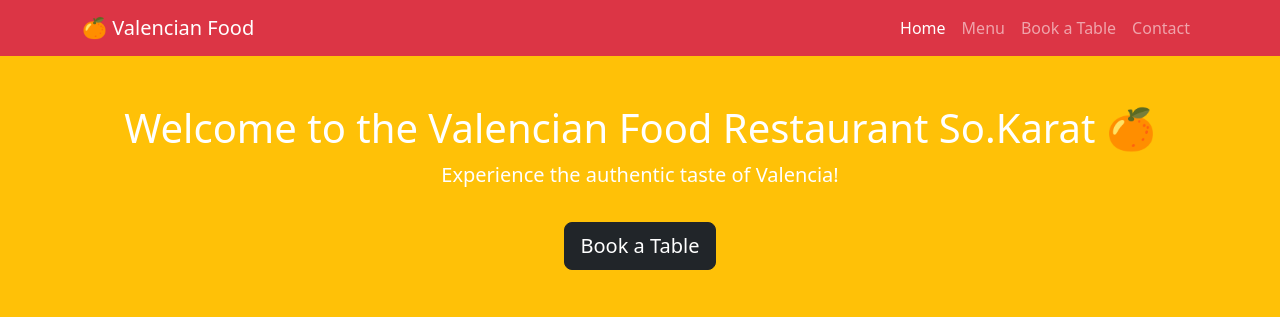
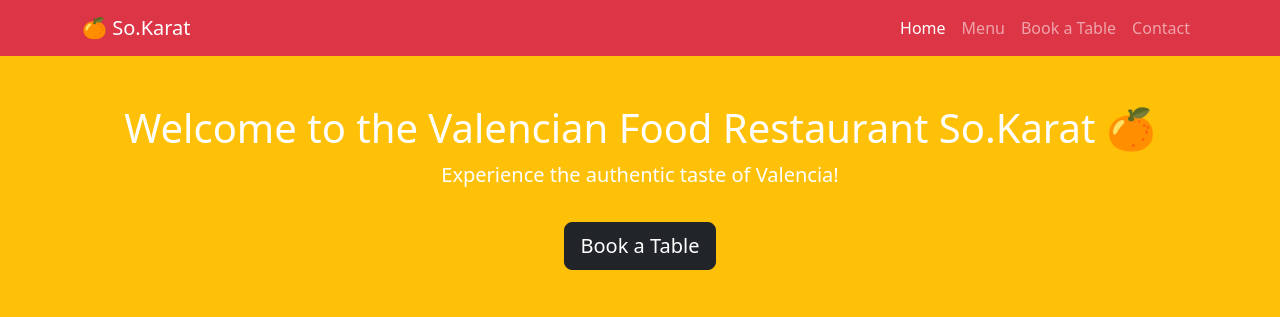
Before and after one commit to NavyBlue06/valencian_food_booking, a Django app: page / in a window 1280 px wide. Shown: the top 317 px of the page. Run offline with Django 4.2, Linux system fonts and the light colour scheme.

Commit message:
change name

```diff
--- a/reservations/templates/home.html
+++ b/reservations/templates/home.html
@@ -10,7 +10,7 @@
     <!-- Navigation Bar -->
     <nav class="navbar navbar-expand-lg navbar-dark bg-danger">
         <div class="container">
-            <a class="navbar-brand" href="#">🍊 Valencian Food</a>
+            <a class="navbar-brand" href="#">🍊 So.Karat</a>
             <button class="navbar-toggler" type="button" data-bs-toggle="collapse" data-bs-target="#navbarNav">
                 <span class="navbar-toggler-icon"></span>
             </button>
```
